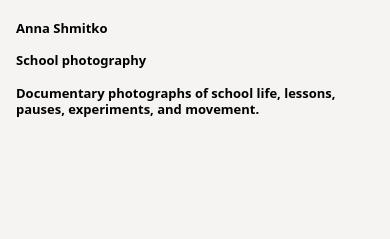
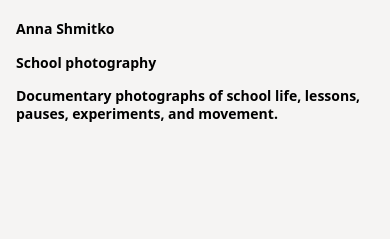
Before and after one commit to shftlvch/annashmitko, an Astro site: page /photo/school in a window 390 px wide. Shown: the top 239 px of the page. Built offline with nearby package versions, Linux system fonts and the light colour scheme; Astro itself is replaced by a stand-in of ours.

Commit message:
Upd the layout

```diff
--- a/src/pages/photo/school.astro
+++ b/src/pages/photo/school.astro
@@ -50,7 +50,8 @@ const gallery = [
 
 <Layout title="School Photography — Anna Shmitko">
   <main class="min-h-screen px-4 py-5 md:px-8 md:py-6">
-    <header class="grid gap-4 text-[13px] font-semibold leading-tight text-black md:grid-cols-12">
+    <div class="container mx-auto max-w-7xl">
+      <header class="grid gap-4 text-sm font-semibold leading-tight text-black md:grid-cols-12 md:text-[13px]">
         <div class="md:col-span-2">
           <a href="/photo" class="transition-colors hover:text-gray-500">Anna Shmitko</a>
         </div>
@@ -93,5 +94,6 @@ const gallery = [
           }
         </div>
       </section>
+    </div>
   </main>
 </Layout>
```
Lines whose indentation alone changed are shown as unchanged.
